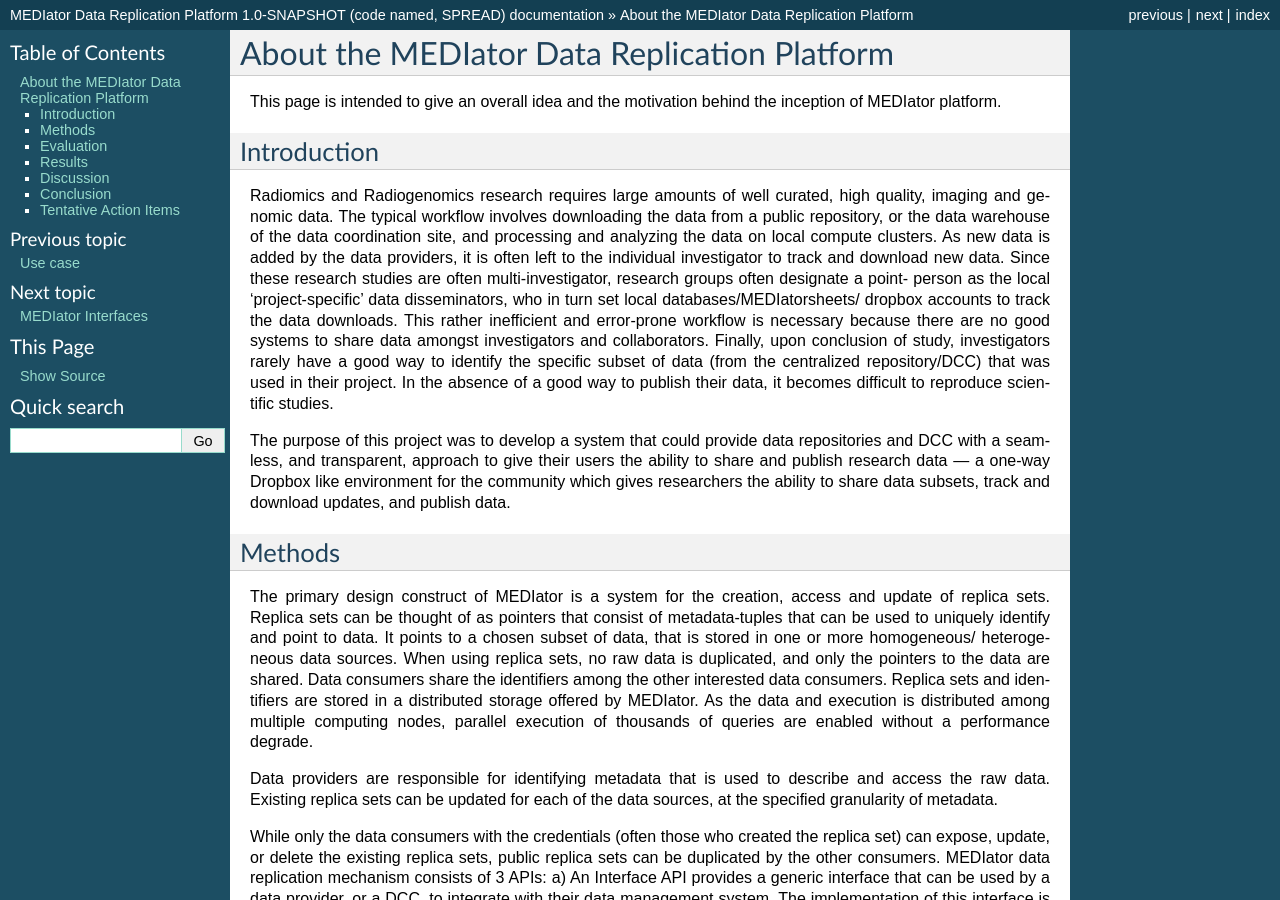
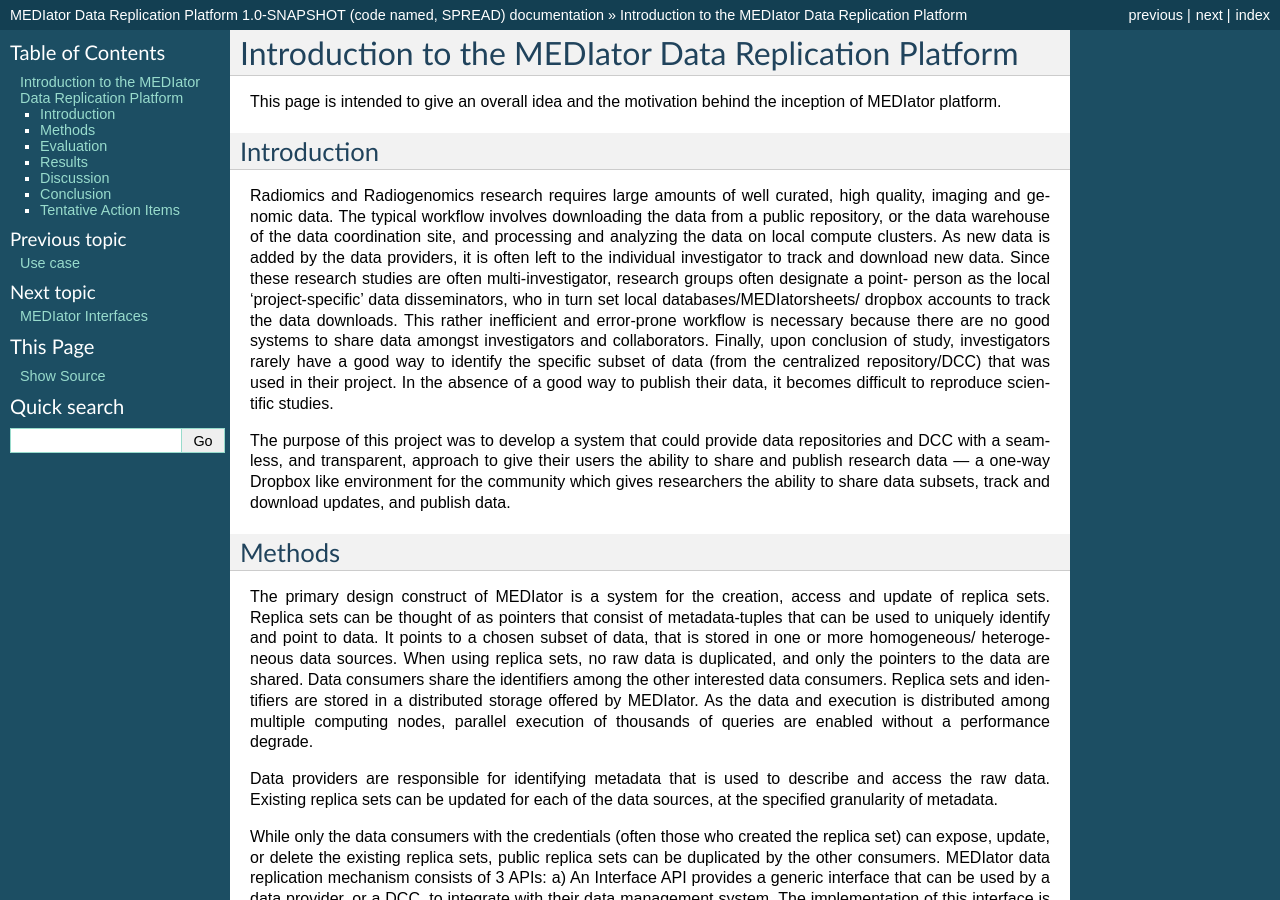
Before and after one commit to pradeeban/mediator, a Sphinx documentation site: the page built from docs/source/sections/About-MEDIator.rst, in a window 1280 px wide and 900 px high. Built offline with Sphinx 7.4.7, drawn with Linux system fonts in a browser that asks for light colours; some of the changed text lies outside the part shown.

Commit message:
Fix image placement.

```diff
--- a/docs/source/sections/About-MEDIator.rst
+++ b/docs/source/sections/About-MEDIator.rst
@@ -1,6 +1,6 @@
-********************************************
-About the MEDIator Data Replication Platform
-********************************************
+******************************************************
+Introduction to the MEDIator Data Replication Platform
+******************************************************
 
 This page is intended to give an overall idea and the motivation behind the inception of MEDIator platform.
 
@@ -73,7 +73,7 @@
 TCIA consisting of around 100000 image files and S3 were used in the evaluations.
 
 .. image:: eval.png
-   :scale: 100
+   :scale: 80
    :align: center
 
 
```
